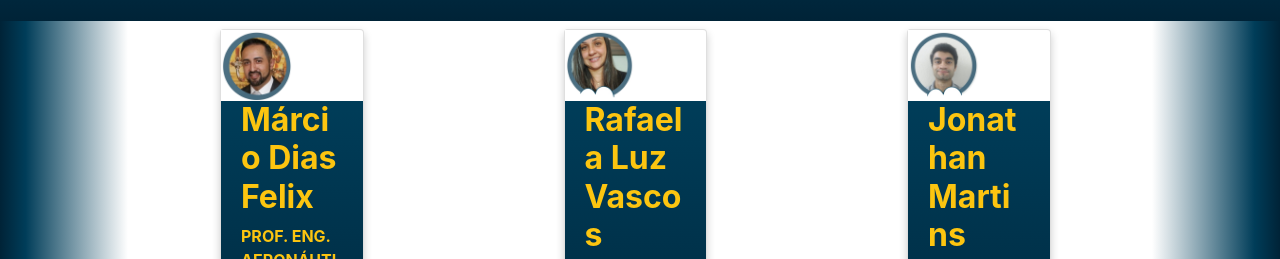
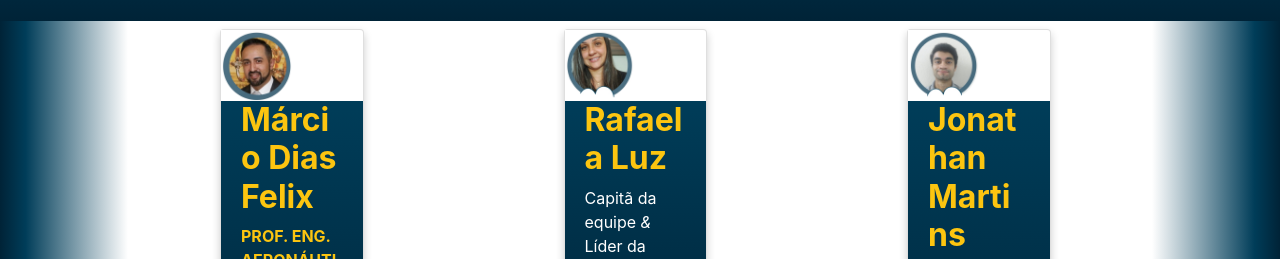
Before and after one commit to Vguidini/PROJETO-ENIAC-HIGH, a website: page equipe.html in a window 1280 px wide. Shown: the part 2043-2302 px from the top of the page. Drawn offline with nearby package versions, Linux system fonts and the light colour scheme.

Commit message:
Update equipe.html

```diff
--- a/equipe.html
+++ b/equipe.html
@@ -146,7 +146,7 @@
     <div class="card">
       <img src="./vídeos/Equipe/Vascos.png" alt="Vascos" style="width:50%">
       <div class="container">
-        <h2 class="title">Rafaela Luz Vascos</h2>
+        <h2 class="title">Rafaela Luz</h2>
         <p>Capitã da equipe
               <i>&</i>
               Líder da Integração</p>
```
